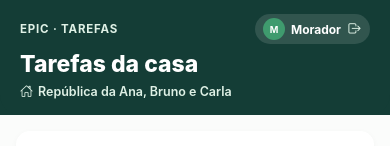
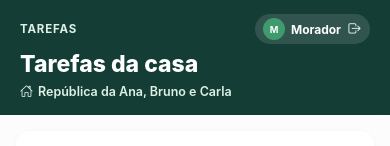
Before and after one commit to viniciuslevi/RepublicaApp, a React Native app: screen /Main in a window 390 px wide. Shown: the top 146 px of the page. Built offline with nearby package versions, Linux system fonts and the light colour scheme.

Commit message:
refactor: removing "epic" text of main screens

```diff
--- a/src/screens/ExpensesScreen.js
+++ b/src/screens/ExpensesScreen.js
@@ -46,7 +46,7 @@ export default function ExpensesScreen() {
 
   return (
     <SafeAreaView style={styles.safe} edges={["top", "left", "right"]}>
-      <ScreenHeader kicker="EPIC · DESPESAS" title="Despesas do grupo" />
+      <ScreenHeader kicker="DESPESAS" title="Despesas do grupo" />
       <KeyboardAvoidingView
         style={styles.flex}
         behavior={Platform.OS === "ios" ? "padding" : undefined}
--- a/src/screens/SummaryScreen.js
+++ b/src/screens/SummaryScreen.js
@@ -18,7 +18,7 @@ export default function SummaryScreen() {
 
   return (
     <SafeAreaView style={styles.safe} edges={["top", "left", "right"]}>
-      <ScreenHeader kicker="EPIC · DESPESAS" title="Resumo de saldos" />
+      <ScreenHeader kicker="SALDOS" title="Resumo de saldos" />
 
       <View style={styles.body}>
         <View style={styles.totalCard}>
--- a/src/screens/TasksScreen.js
+++ b/src/screens/TasksScreen.js
@@ -66,7 +66,7 @@ export default function TasksScreen() {
 
   return (
     <SafeAreaView style={styles.safe} edges={["top", "left", "right"]}>
-      <ScreenHeader kicker="EPIC · TAREFAS" title="Tarefas da casa" />
+      <ScreenHeader kicker="TAREFAS" title="Tarefas da casa" />
 
       <View style={styles.body}>
         <FlatList
```
